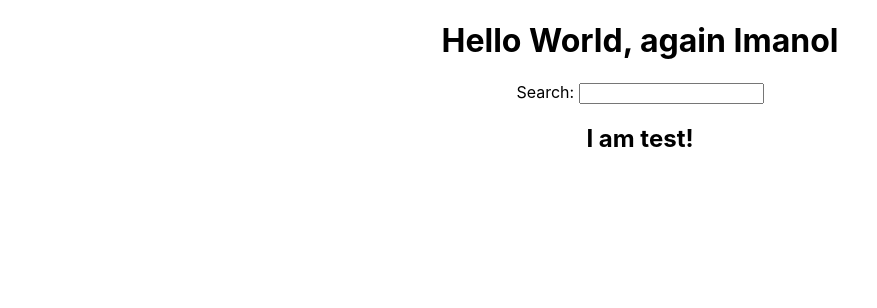
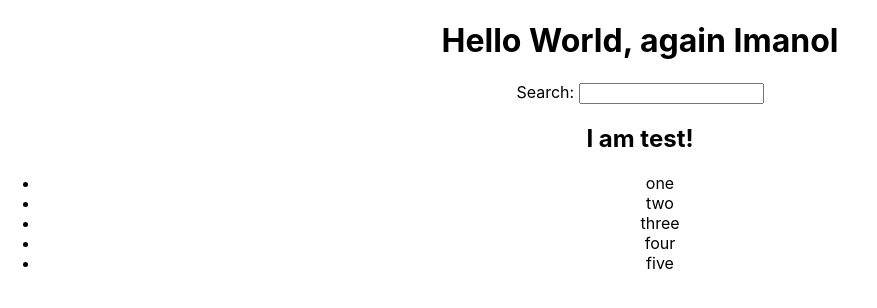
Before and after one commit to Lumin0l/the-road-to-react-imanol, a React (Create React App) app: page / in a window 1280 px wide. Shown: the top 308 px of the page, without its empty margins (0-877 px from the left). Built offline with nearby package versions, Linux system fonts and the light colour scheme.

Commit message:
array implemented and mapped

```diff
--- a/src/App.js
+++ b/src/App.js
@@ -13,6 +13,7 @@
     'I am test!'
   );
 
+    const testArray = ['one', 'two', 'three', 'four', 'five']
 
   return (
     <div className="App">
@@ -22,6 +23,14 @@
       <input id='search' type='text' />
 
       {testElement}
+
+      <ul>
+      {
+        testArray.map((item, index) => (
+          <li key={index}>{item}</li>
+        ))
+      }
+      </ul>
     </div>
   );
 }
```
